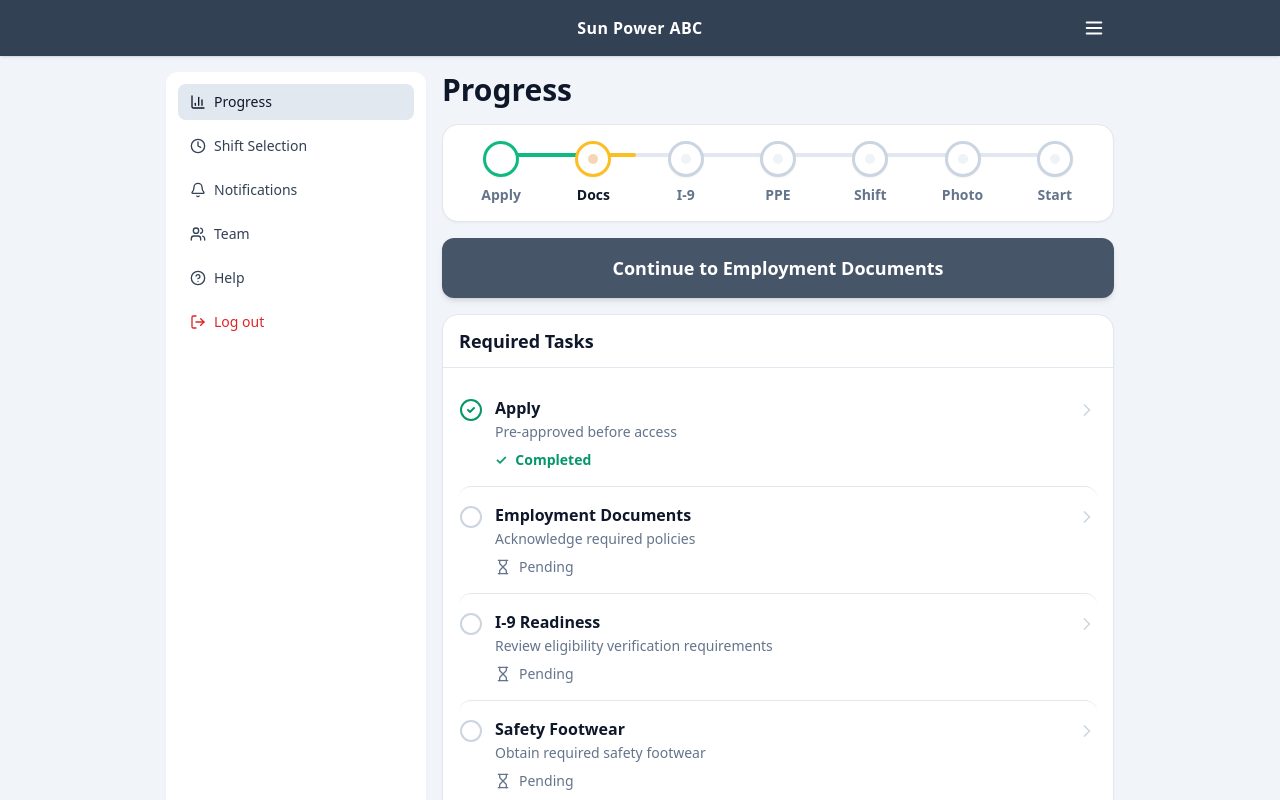
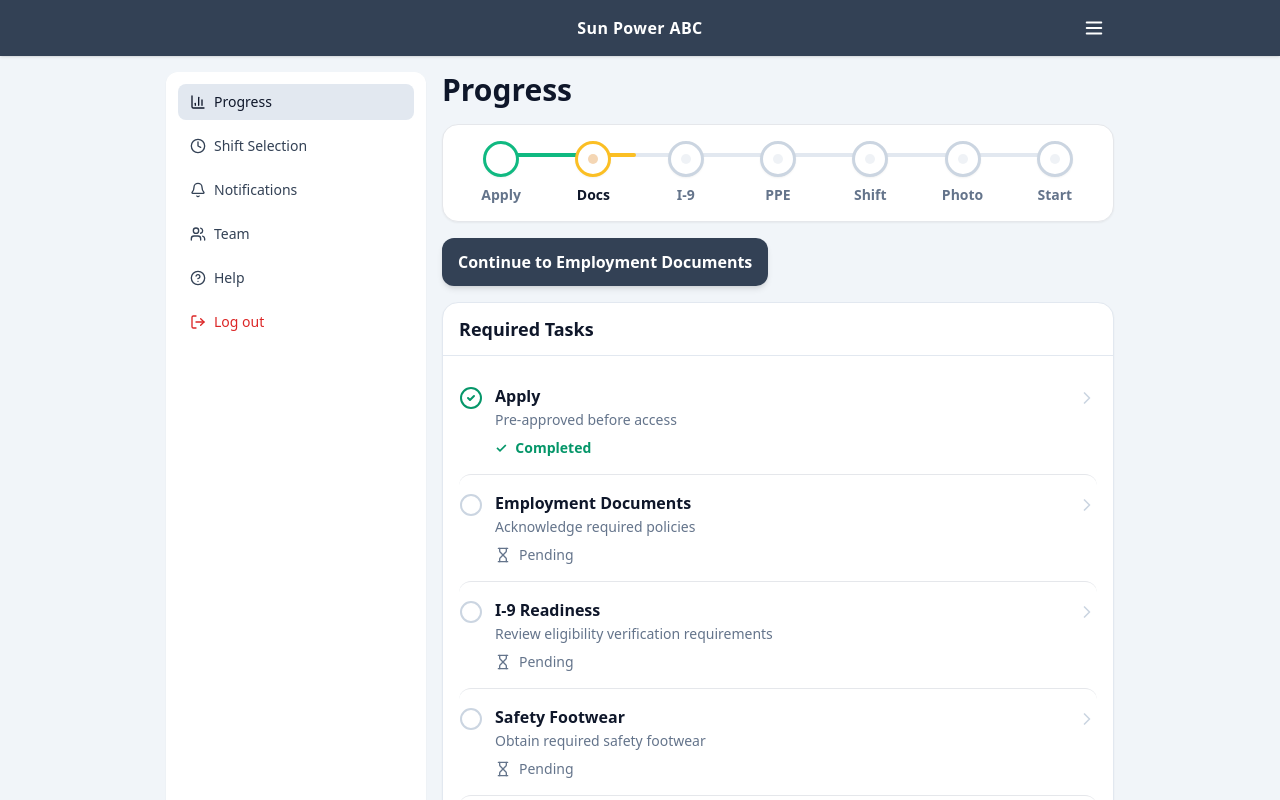
Before and after one commit to celebrityscoop868/sunpowerabc, a React (Vite) app: page /#/progress in a window 1280 px wide. Shown: the top 800 px of the page. Built offline with nearby package versions, Linux system fonts and the light colour scheme.

Commit message:
Update Progress.jsx

```diff
--- a/src/pages/Progress.jsx
+++ b/src/pages/Progress.jsx
@@ -11,7 +11,6 @@ function Stepper({ steps, currentIndex = 0, completedIndex = -1 }) {
       {/* Grid fijo: cada columna amarra círculo + label */}
       <div className="grid grid-cols-7 gap-2">
         {steps.map((label, i) => {
-          // ✅ Done: todo lo que está ANTES del currentIndex
           const done = i <= completedIndex;
           const current = i === currentIndex;
           const last = i === steps.length - 1;
@@ -43,11 +42,7 @@ function Stepper({ steps, currentIndex = 0, completedIndex = -1 }) {
                   .filter(Boolean)
                   .join(" ")}
               >
-                {done ? (
-                  <Check size={16} />
-                ) : (
-                  <div className="h-2.5 w-2.5 rounded-full bg-current opacity-30" />
-                )}
+                {done ? <Check size={16} /> : <div className="h-2.5 w-2.5 rounded-full bg-current opacity-30" />}
               </div>
 
               {/* label (amarrado al punto) */}
@@ -83,32 +78,32 @@ function ContinueCta({ currentIndex }) {
   const cta = ctas[safeIndex];
 
   return (
+    <div className="flex">
       <Link
         to={cta.to}
         className="
-        block w-full rounded-xl bg-slate-600
-        px-5 py-4
-        text-center text-lg font-extrabold text-white
-        shadow-md hover:bg-slate-700 active:bg-slate-800
+          inline-flex items-center justify-center
+          rounded-xl bg-slate-700
+          px-4 py-3
+          text-base font-extrabold text-white
+          shadow-md hover:bg-slate-800 active:bg-slate-900
         "
       >
         {cta.label}
       </Link>
+    </div>
   );
 }
 
 export default function Progress() {
-  const { steps, currentIndex } = stepperState;
+  // ✅ AQUÍ es donde se “saca state” (arriba dentro del componente)
+  const { steps, currentIndex, completedIndex } = stepperState;
 
   return (
     <div className="space-y-4">
       <div className="text-3xl font-extrabold text-slate-900">Progress</div>
 
-      <Stepper
-  steps={steps}
-  currentIndex={currentIndex}
-  completedIndex={stepperState.completedIndex}
-/>
+      <Stepper steps={steps} currentIndex={currentIndex} completedIndex={completedIndex} />
 
       <ContinueCta currentIndex={currentIndex} />
 
```
Lines whose indentation alone changed are shown as unchanged.
